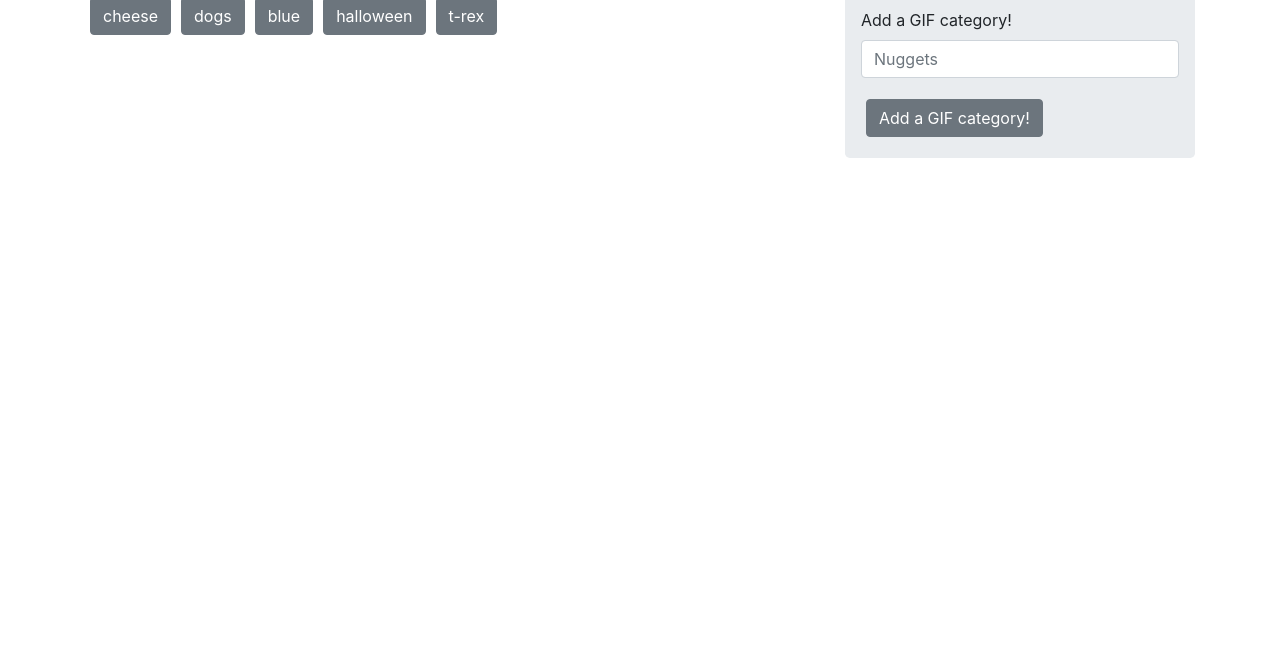
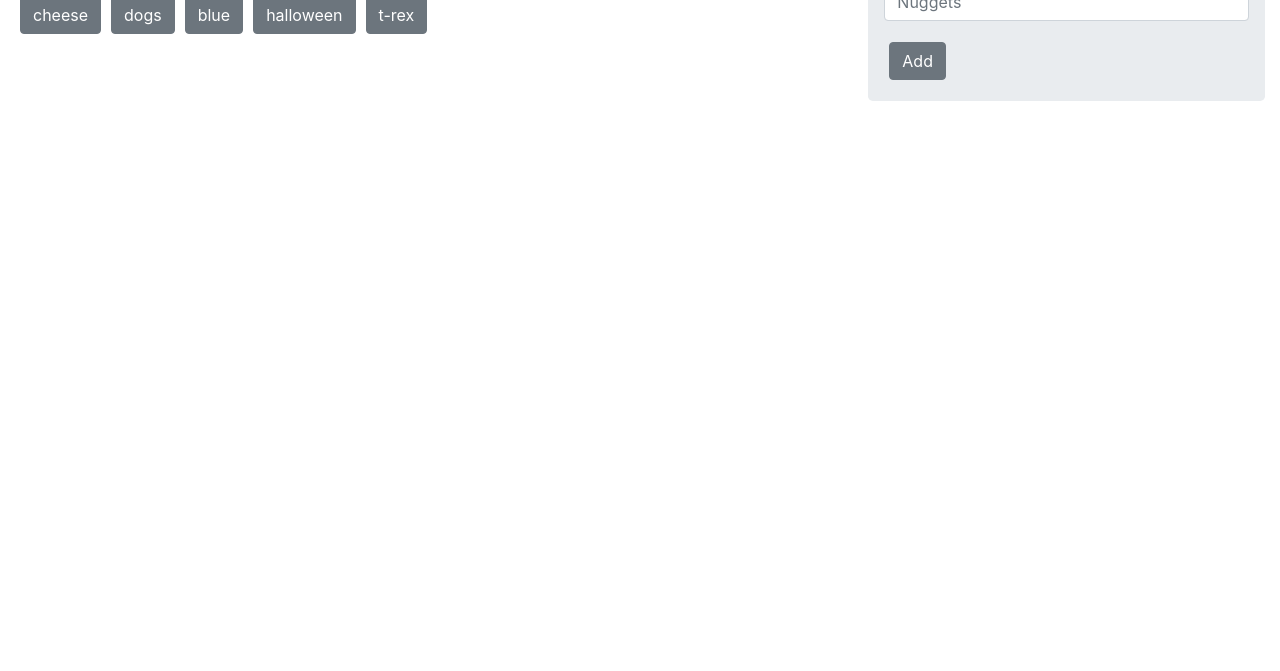
Before and after one commit to Evolatum/Gif-er, a plain HTML site: page index.html in a window 1280 px wide. Shown: the part 129-800 px from the top of the page. Drawn offline with nearby package versions, Linux system fonts and the light colour scheme; a web font is replaced by a local one.

Commit message:
improved info display by adding rows and cloumns, and added the gifHere row into the main div

```diff
--- a/assets/css/style.css
+++ b/assets/css/style.css
@@ -1,5 +1,5 @@
 .main{
-    margin-top:65px;
+    margin-top:4rem;
 }
 
 .btn{
--- a/index.html
+++ b/index.html
@@ -2,7 +2,7 @@
 <html lang="en">
 <head>
     <meta charset="UTF-8">
-    <meta name="viewport" content="width=device-width, initial-scale=.9, shrink-to-fit=no">
+    <meta name="viewport" content="width=device-width, initial-scale=1, shrink-to-fit=no">
     <title>GIF-er</title>
     <link rel="stylesheet" href="https://stackpath.bootstrapcdn.com/bootstrap/4.3.1/css/bootstrap.min.css" integrity="sha384-ggOyR0iXCbMQv3Xipma34MD+dH/1fQ784/j6cY/iJTQUOhcWr7x9JvoRxT2MZw1T" crossorigin="anonymous">
     <script src="https://kit.fontawesome.com/0e1aa99fa5.js" crossorigin="anonymous"></script>
@@ -11,31 +11,37 @@
 </head>
 
 <body>
-    <div class="container main">
+    <div class="main container-fluid">
+        <div class="row">
+            <div class="col-8">
                 <div class="row">
                     <div class="col-12">
                         <h1>GIF-er</h1>
                     </div>
+                </div>
 
-            <div class="col-8">
+                <div class="row">
+                    <div class="col-12">
                         <!-- Buttons will be inserted here  -->
                         <div id="btnsHere"></div>
+                    </div>
+                </div>
             </div>
 
             <div class="col-4">
                 <form class="jumbotron">
                     <div class="form-group">
-                        <label for="gifInput">Add a GIF category!</label>
+                        <label for="gifInput">Add new topic</label>
                         <input type="text" id="gifInput" class="form-control" aria-describedby="inputGIF" placeholder="Nuggets">
                     </div>
-                    <input id="addGif" type="submit" value="Add a GIF category!" class="btn btn-secondary">
+                    <input id="addGif" type="submit" value="Add" class="btn btn-secondary">
                 </form>
-            </div>
             </div>
         </div>
 
         <!-- All gifs will be inserted inside this -->
         <div id="gifsHere" class="row">
+        </div>
     </div>
 
     <!-- Javascript links -->
```
Lines whose indentation alone changed are shown as unchanged.
